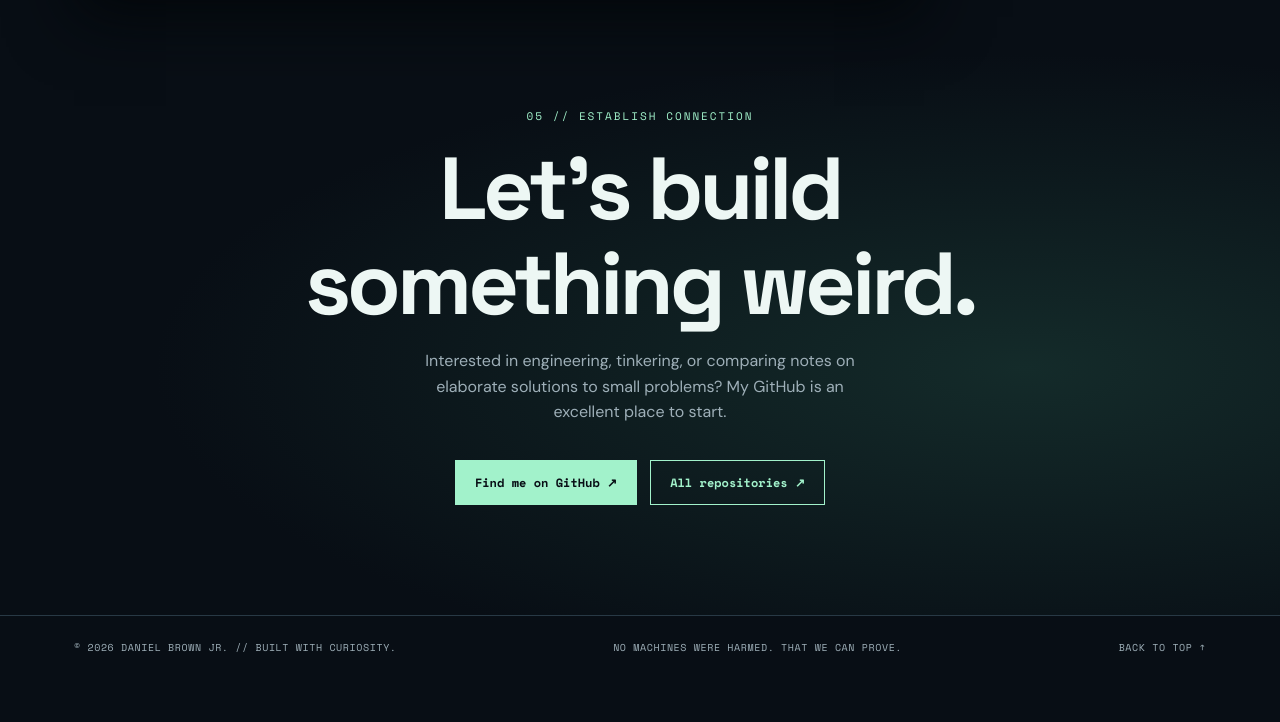
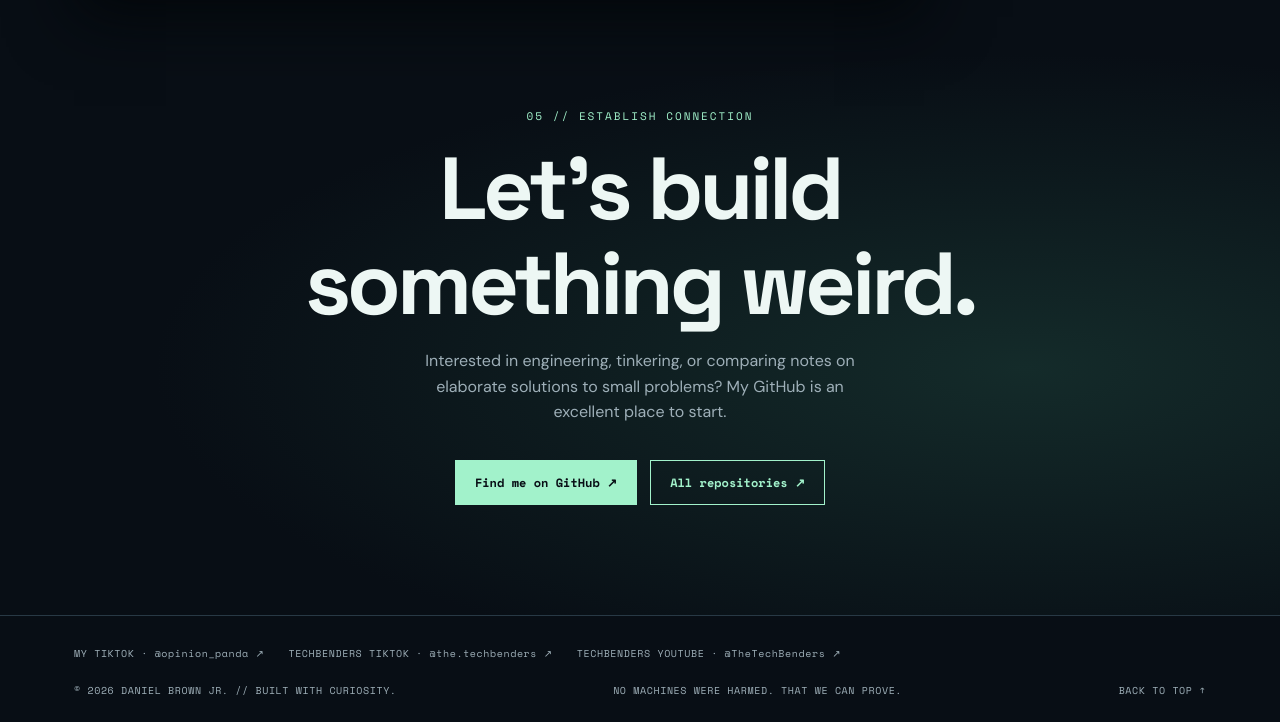
Before and after one commit to danielbrownjr/danielbrownjr.github.io, a plain HTML site: page index.html in a window 1280 px wide. Shown: the part 4095-4817 px from the top of the page. Before the commit the page ends 4774 px from the top, so only its background shows below. Drawn offline with nearby package versions, Linux system fonts and the light colour scheme; no server answers.

Commit message:
Add TikTok and Techbenders YouTube links to footer

```diff
--- a/index.html
+++ b/index.html
@@ -62,7 +62,7 @@
     .terminal-section{border-top:1px solid var(--line)}.terminal{background:#090f14;border:1px solid #334650;box-shadow:0 20px 60px #03070a;margin-top:35px;max-width:850px}.terminal-bar{padding:13px 18px;background:#16222b;border-bottom:1px solid #34434c;display:flex;gap:8px;align-items:center}.terminal-bar i{width:9px;height:9px;border-radius:50%;background:#6e8490}.terminal-bar i:first-child{background:#ef8c83}.terminal-bar i:nth-child(2){background:#eebd77}.terminal-bar i:nth-child(3){background:#9be3aa}.terminal-bar span{margin-left:16px;font:10px var(--mono);color:var(--muted)}
     .terminal-body{padding:24px;font:12px/1.9 var(--mono);min-height:225px}.terminal-body .prompt{color:var(--green)}.terminal-output{white-space:pre-wrap;color:#b9c9cf;margin:7px 0 14px;min-height:75px}.terminal-form{display:flex;gap:10px;align-items:center}.terminal-form label{color:var(--green);white-space:nowrap}.terminal-form input{min-width:0;flex:1;background:none;border:none;outline:none;color:var(--ink);font:inherit;caret-color:var(--green);border-bottom:1px solid transparent}.terminal-form input:focus{border-bottom-color:#496c60}
     .contact{border-top:1px solid var(--line);background:radial-gradient(ellipse at 80% 60%,#142b2a 0%,transparent 60%);text-align:center}.contact h2{font-size:clamp(46px,7vw,88px);margin:17px 0}.contact p{color:var(--muted);max-width:470px;margin:0 auto 35px}.contact .actions{justify-content:center}
-    footer{border-top:1px solid var(--line);padding:24px 0}.footer-inner{display:flex;justify-content:space-between;gap:16px;flex-wrap:wrap;color:var(--muted);font:10px var(--mono);letter-spacing:.6px}footer a:hover{color:var(--green)}
+    footer{border-top:1px solid var(--line);padding:24px 0}.footer-inner{display:flex;justify-content:space-between;gap:16px;flex-wrap:wrap;color:var(--muted);font:10px var(--mono);letter-spacing:.6px}footer a:hover{color:var(--green)}.footer-socials{display:flex;flex-wrap:wrap;gap:12px 24px;width:100%}.footer-socials a{padding-block:6px}
     .secret{position:fixed;inset:0;z-index:40;background:rgba(3,8,11,.92);display:grid;place-items:center;padding:30px}.secret[hidden]{display:none}.secret-card{max-width:480px;text-align:center;border:1px solid var(--green);padding:45px 30px;background:#112026;box-shadow:0 0 70px rgba(162,242,203,.15)}.secret-card .cat{font-size:74px}.secret-card h2{font-size:36px;margin:15px 0}.secret-card p{color:var(--muted)}.secret-card button{margin-top:15px}
     @media(max-width:950px){.hero{grid-template-columns:1fr;gap:50px}.instrument{max-width:390px;justify-self:start}.projects{grid-template-columns:repeat(2,minmax(0,1fr))}.about{gap:35px}.navlinks{gap:15px}}
     @media(max-width:600px){.shell{padding-inline:20px}.topbar{height:66px}.navlinks a:not(:last-child){display:none}.status{display:none}.hero{padding-top:80px;padding-bottom:75px;min-height:0}h1{font-size:clamp(58px,13vw,80px)}.lede{font-size:15px}.instrument{max-width:340px;justify-self:center}.ticker-inner{padding-inline:20px;gap:10px}.ticker-inner span:last-child{display:none}section{padding-block:75px}.section-head{display:block}.section-note{margin-top:18px}.projects{grid-template-columns:1fr}.project{min-height:280px}.about{grid-template-columns:1fr}.terminal-body{padding:17px;font-size:10px}.footer-inner{line-height:2}}
@@ -167,7 +167,13 @@
     </section>
     <section class="contact" id="contact" aria-labelledby="contact-title"><div class="shell"><div class="kicker">05 // Establish connection</div><h2 id="contact-title">Let's build<br>something weird.</h2><p>Interested in engineering, tinkering, or comparing notes on elaborate solutions to small problems? My GitHub is an excellent place to start.</p><div class="actions"><a href="https://github.com/danielbrownjr" class="btn primary" target="_blank" rel="noopener noreferrer">Find me on GitHub ↗</a><a href="https://github.com/danielbrownjr?tab=repositories" class="btn secondary" target="_blank" rel="noopener noreferrer">All repositories ↗</a></div></div></section>
   </main>
-  <footer><div class="shell footer-inner"><span>© <span id="year">2026</span> DANIEL BROWN JR. // BUILT WITH CURIOSITY.</span><span>NO MACHINES WERE HARMED. THAT WE CAN PROVE.</span><a href="#top">BACK TO TOP ↑</a></div></footer>
+  <footer><div class="shell footer-inner">
+    <nav class="footer-socials" aria-label="Social media">
+      <a href="https://www.tiktok.com/@opinion_panda" target="_blank" rel="noopener noreferrer">MY TIKTOK · @opinion_panda ↗</a>
+      <a href="https://www.tiktok.com/@the.techbenders" target="_blank" rel="noopener noreferrer">TECHBENDERS TIKTOK · @the.techbenders ↗</a>
+      <a href="https://www.youtube.com/@TheTechBenders" target="_blank" rel="noopener noreferrer">TECHBENDERS YOUTUBE · @TheTechBenders ↗</a>
+    </nav>
+    <span>© <span id="year">2026</span> DANIEL BROWN JR. // BUILT WITH CURIOSITY.</span><span>NO MACHINES WERE HARMED. THAT WE CAN PROVE.</span><a href="#top">BACK TO TOP ↑</a></div></footer>
   <div class="secret" id="secret" role="dialog" aria-modal="true" aria-labelledby="secret-title" hidden><div class="secret-card"><div class="cat" aria-hidden="true">🐈‍⬛</div><div class="kicker">SECRET SUBSYSTEM UNLOCKED</div><h2 id="secret-title">You've found the cat.</h2><p>Congratulations. This accomplishes absolutely nothing. Exactly as intended.</p><button id="secret-close" class="btn primary">RETURN TO WORKBENCH</button></div></div>
   <script>
     "use strict";
```
